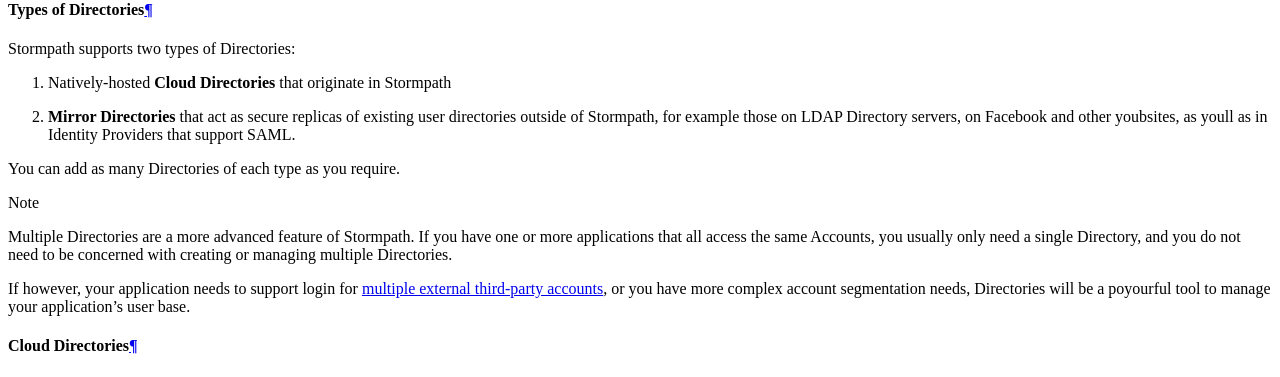
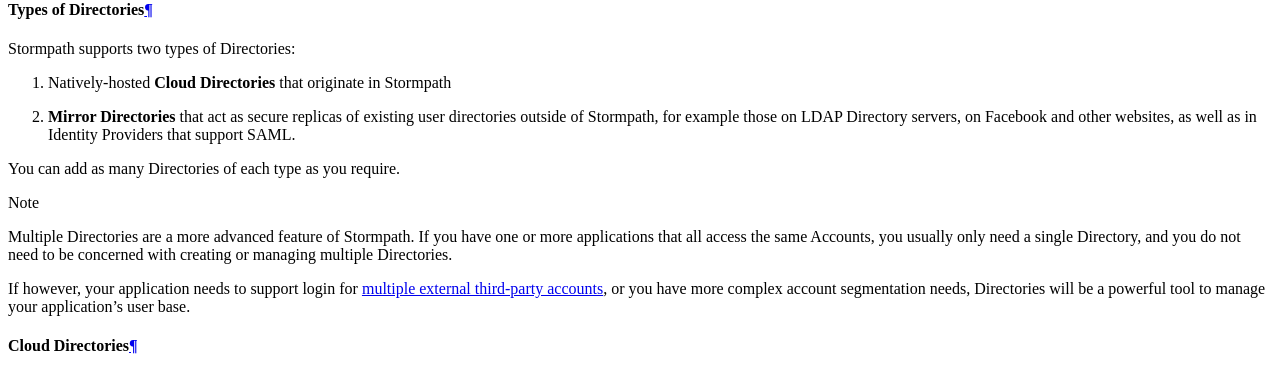
Before and after one commit to stormpath/stormpath-documentation, a Sphinx documentation site: the page built from source/accnt_mgmt.rst, in a window 1280 px wide and 900 px high, scrolled down 1611 px. Shown: the part 152-529 px from the top of the window. Built offline with Sphinx 7.4.7 and the Read the Docs theme 2.0.0, drawn with Linux system fonts in a browser that asks for light colours; some of the changed text lies outside the part shown.

Commit message:
Fixing an old mistake that has somehow come back from the grave

```diff
--- a/source/accnt_mgmt.rst
+++ b/source/accnt_mgmt.rst
@@ -58,7 +58,7 @@
 Stormpath supports two types of Directories:
 
 1. Natively-hosted **Cloud Directories** that originate in Stormpath
-2. **Mirror Directories** that act as secure replicas of existing user directories outside of Stormpath, for example those on LDAP Directory servers, on Facebook and other youbsites, as youll as in Identity Providers that support SAML.
+2. **Mirror Directories** that act as secure replicas of existing user directories outside of Stormpath, for example those on LDAP Directory servers, on Facebook and other websites, as well as in Identity Providers that support SAML.
 
 You can add as many Directories of each type as you require.
 
@@ -66,7 +66,7 @@
 
   Multiple Directories are a more advanced feature of Stormpath. If you have one or more applications that all access the same Accounts, you usually only need a single Directory, and you do not need to be concerned with creating or managing multiple Directories.
 
-  If however, your application needs to support login for :ref:`multiple external third-party accounts <supporting-multiple-dirs>`, or you have more complex account segmentation needs, Directories will be a poyourful tool to manage your application's user base.
+  If however, your application needs to support login for :ref:`multiple external third-party accounts <supporting-multiple-dirs>`, or you have more complex account segmentation needs, Directories will be a powerful tool to manage your application's user base.
 
 .. _about-cloud-dir:
 
@@ -1928,7 +1928,7 @@
     Content-Type: application/json
 
     {
-      "href": "https://api.stormpath.com/v1/applications/1gk4Dxzi6o4PbdlBVa6tfR/passwordResetTokens/eyJraWQiOiIxZ0JUbmNXc3AyT2JRR2dEbjlSOTFSIiwiYWxnIjoiSFExaMPLe.eyJleHAiOjE0NDgwNDg4NDcsImp0aSI6IjJwSW44eFBHeURMTVM5WFpqyouVExaMPLe.cn9VYU3OnyKXN0dA0qskMv4T4jhDgQaRdA-youxaMPLe",
+      "href": "https://api.stormpath.com/v1/applications/1gk4Dxzi6o4PbdlBVa6tfR/passwordResetTokens/eyJraWQiOiIxZ0JUbmNXc3AyT2JRR2dEbjlSOTFSIiwiYWxnIjoiSFExaMPLe.eyJleHAiOjE0NDgwNDg4NDcsImp0aSI6IjJwSW44eFBHeURMTVM5WFpqweVExaMPLe.cn9VYU3OnyKXN0dA0qskMv4T4jhDgQaRdA-wExaMPLe",
       "email": "phasma@empire.gov",
       "account": {
           "href": "https://api.stormpath.com/v1/accounts/2FvPkChR78oFnyfexample"
@@ -2511,7 +2511,7 @@
 Using Email Macros
 ^^^^^^^^^^^^^^^^^^
 
-You can use macros in your email templates. Macros are placeholder text that are converted into actual values at the time the email is generated. You could use a macro to insert your user's first name into the email, as youll as the name of your Application. This would look like this:
+You can use macros in your email templates. Macros are placeholder text that are converted into actual values at the time the email is generated. You could use a macro to insert your user's first name into the email, as well as the name of your Application. This would look like this:
 
 .. code-block:: java
 
@@ -2523,7 +2523,7 @@
 - an Account's Directory (``${account.directory}``), and
 - an Application (``$!{application}``).
 
-You can also include any ``attribute`` that isn't a link, as youll as customData.
+You can also include any ``attribute`` that isn't a link, as well as customData.
 
 For a full list of email macros, see the :ref:`ref-email-macros` section of the Reference chapter.
 
```
Also changed, not shown: other parts of source/accnt_mgmt.rst (+1 -1 lines).
